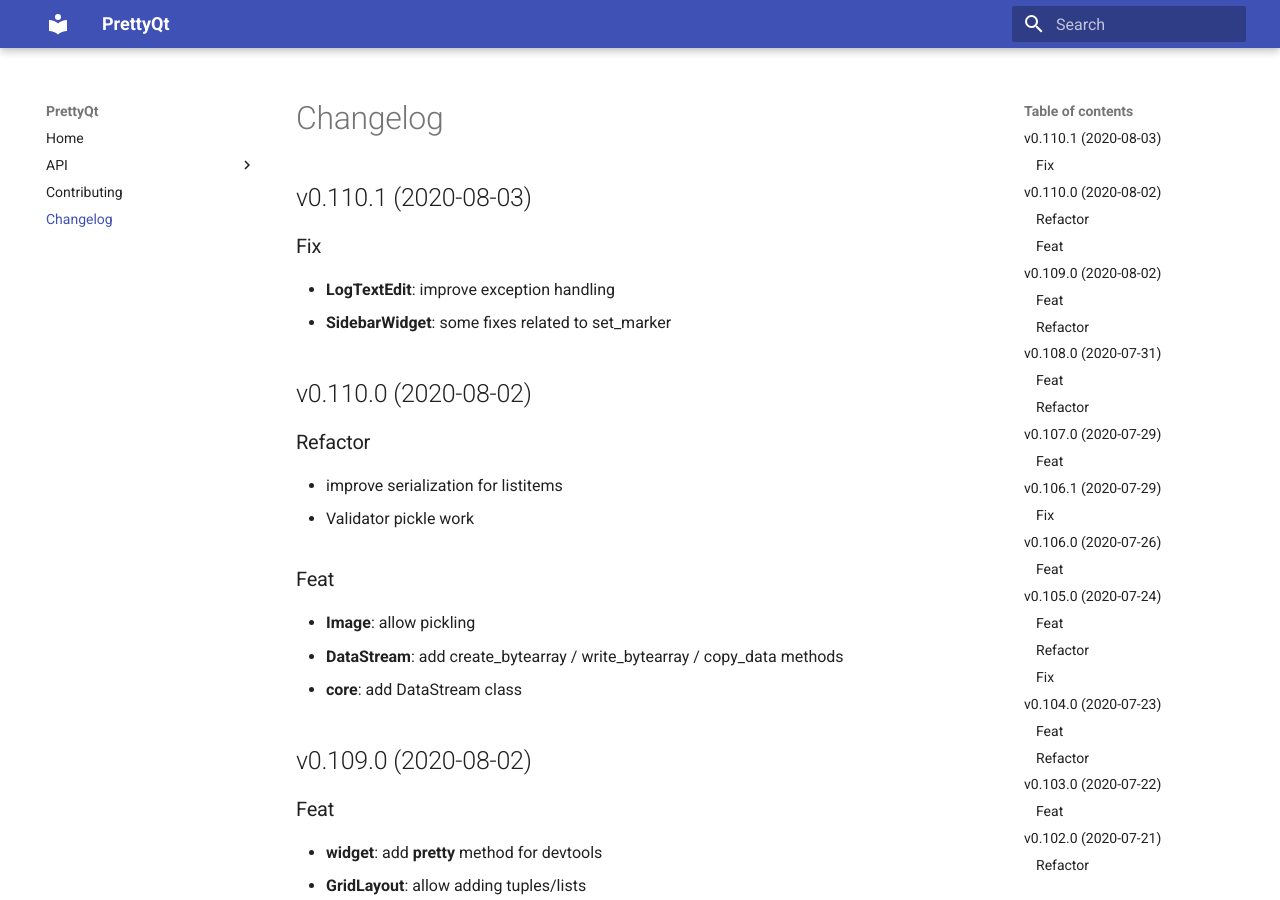
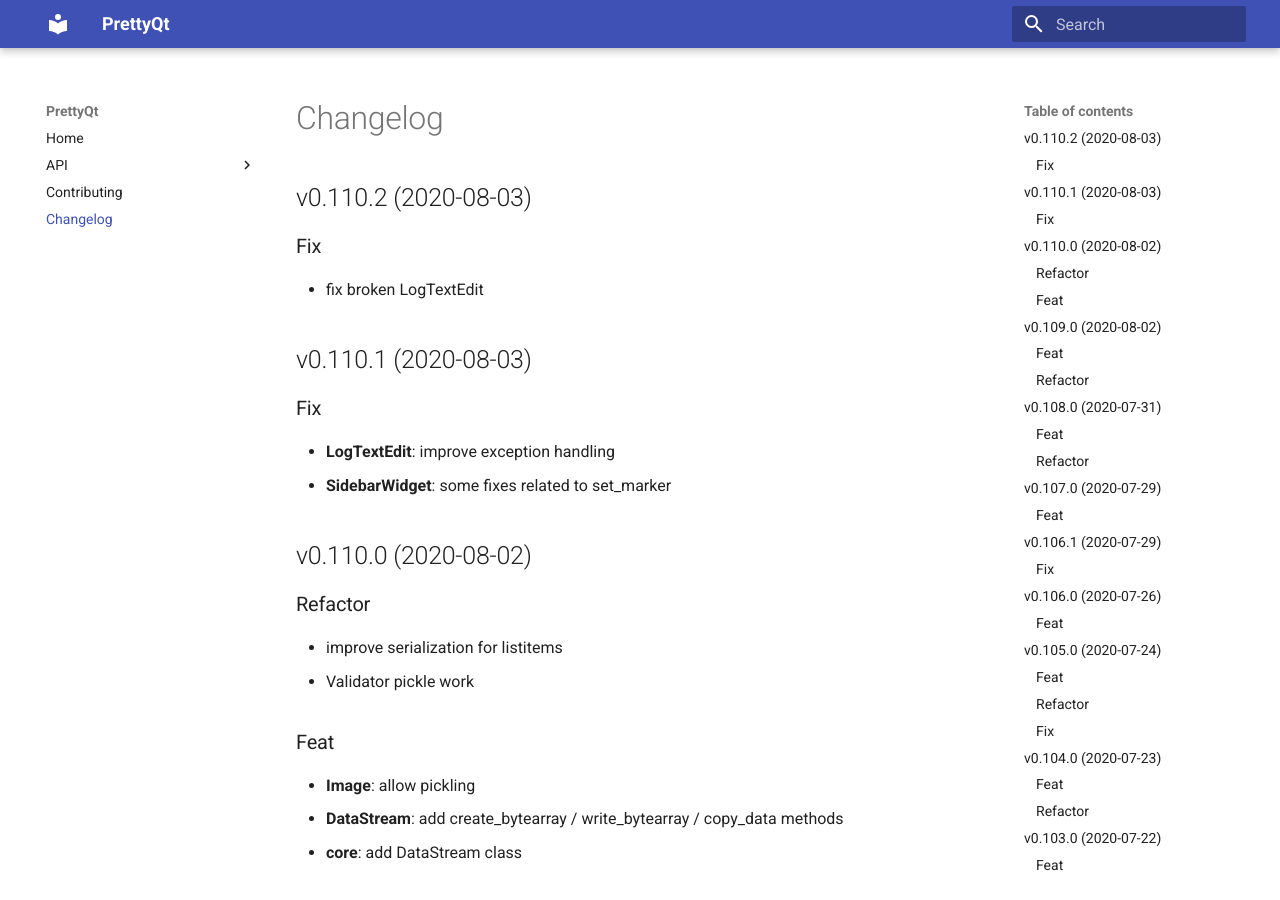
Before and after one commit to phil65/PrettyQt, an MkDocs documentation site: the page built from docs/changelog.md, in a window 1280 px wide and 900 px high. Built offline with MkDocs 1.6.1 and Material for MkDocs 9.7.7, drawn with Linux system fonts in a browser that asks for light colours.

Commit message:
bump: version 0.110.1 → 0.110.2

```diff
--- a/docs/changelog.md
+++ b/docs/changelog.md
@@ -1,3 +1,9 @@
+## v0.110.2 (2020-08-03)
+
+### Fix
+
+- fix broken LogTextEdit
+
 ## v0.110.1 (2020-08-03)
 
 ### Fix
--- a/prettyqt/__init__.py
+++ b/prettyqt/__init__.py
@@ -4,7 +4,7 @@
 
 __author__ = """Philipp Temminghoff"""
 __email__ = "phil65@kodi.tv"
-__version__ = "0.110.1"
+__version__ = "0.110.2"
 
 
 __all__ = [
--- a/pyproject.toml
+++ b/pyproject.toml
@@ -1,6 +1,6 @@
 [tool.poetry]
 name = "PrettyQt"
-version = "0.110.1"
+version = "0.110.2"
 description = "A pythonic layer on top of qtpy"
 readme = 'docs/index.md'
 repository = "https://github.com/phil65/prettyqt"
@@ -124,7 +124,7 @@ exclude = '''
 '''
 [tool.commitizen]
 name = "cz_conventional_commits"
-version = "0.110.1"
+version = "0.110.2"
 tag_format = "v$version"
 version_files = [
     "prettyqt/__init__.py:__version__",
--- a/setup.py
+++ b/setup.py
@@ -40,6 +40,6 @@ setup(
     packages=find_packages(),
     test_suite="tests",
     url="https://github.com/phil65/prettyqt",
-    version="0.110.1",
+    version="0.110.2",
     zip_safe=False,
 )
```
Also changed, not shown: CHANGELOG.md (+6 -0 lines).
